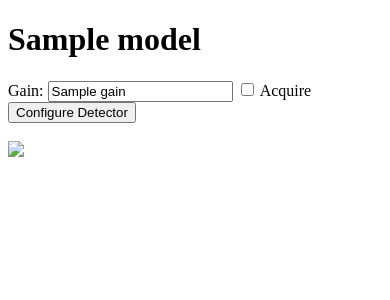
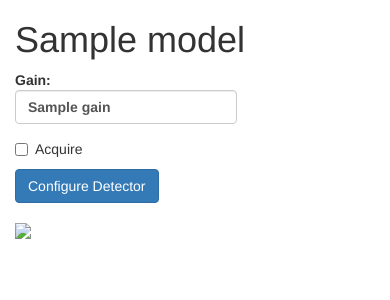
Before and after one commit to AustralianSynchrotron/flask-epics-demo, a Flask app: template app/templates/index.html in a window 390 px wide. Shown: the top 300 px of the page. Run offline with Flask 2, Linux system fonts and the light colour scheme; the template is opened without the code that fills it: most values are stand-ins (such as "Sample title", 1, 10 or a date in 2020); some libraries are stand-ins or nearby versions.

Commit message:
Style and make mobile-friendly with bootstrap

```diff
--- a/app/app.py
+++ b/app/app.py
@@ -2,6 +2,7 @@ from time import sleep
 
 from flask import Flask, render_template, request, redirect
 from flask_httpauth import HTTPBasicAuth
+from flask_bootstrap import Bootstrap
 import epics
 
 
@@ -15,6 +16,10 @@ detector = epics.Device(prefix='SR00DEMO01:', mutable=False,
 
 app = Flask(__name__)
 auth = HTTPBasicAuth()
+Bootstrap(app)
+
+# Needed after Flask-Bootstrap is added to preserve auto-reload functionality
+app.jinja_env.auto_reload = True
 
 
 @auth.get_password
--- a/app/requirements.txt
+++ b/app/requirements.txt
@@ -1,3 +1,4 @@
 Flask
 Flask-HTTPAuth
+Flask-Bootstrap
 pyepics
--- a/app/templates/index.html
+++ b/app/templates/index.html
@@ -1,18 +1,24 @@
-<!DOCTYPE html>
-<html lang="en">
-<body>
+{% extends 'bootstrap/base.html' %}
+
+{% block content %}
+
+  <div class="container">
     <h1>{{ detector.model }}</h1>
-  <form method="POST" action="/configure">
+    <form method="POST" action="/configure" class="form-inline">
       <label>Gain:
-      <input name="gain" value="{{ detector.gain }}"/>
+        <input name="gain" value="{{ detector.gain }}"
+               class="form-control"/>
       </label>
+      <div class="checkbox">
         <label>
           <input type="checkbox" name="acquire"
                  {% if detector.acquire %}checked{% endif %}/> Acquire
         </label>
-    <button type="submit">Configure Detector</button>
+      </div>
+      <button type="submit" class="btn btn-primary">Configure Detector</button>
     </form>
     <br/>
-  <img src="{{ video_url }}"/>
-</body>
-</html>
+    <img src="{{ video_url }}" class="img-responsive"/>
+  </div>
+
+{% endblock %}
```
Lines whose indentation alone changed are shown as unchanged.
